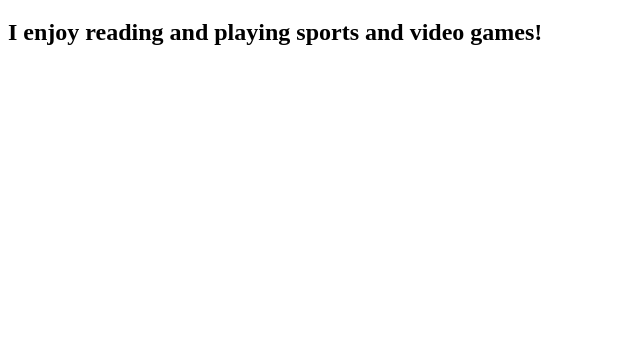
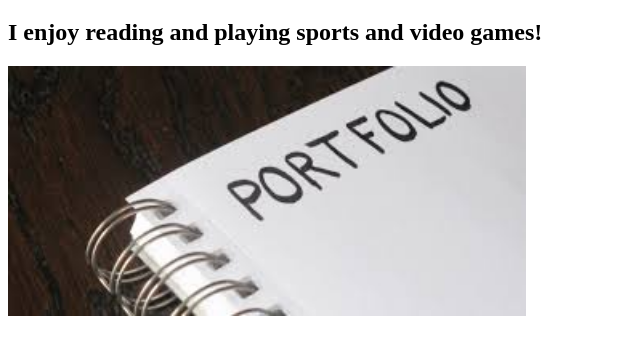
Before and after one commit to Jasongrace2213/Jasongrace2213.github.io, a plain HTML site: page my_website/about_me.html in a window 1280 px wide. Shown: the part 87-442 px from the top of the page, without its empty margins (0-640 px from the left). Drawn offline with Linux system fonts and the light colour scheme.

```diff
--- a/my_website/about_me.html
+++ b/my_website/about_me.html
@@ -10,6 +10,6 @@
      <a href="about_me.html">About me</a>
     <h1>All about me!</h1>
     <h2>I enjoy reading and playing sports and video games!</h2>
-    <img src="" height="250">
+    <img src="images/portfolio.jpg" height="250">
   </body>
   </html>
```
